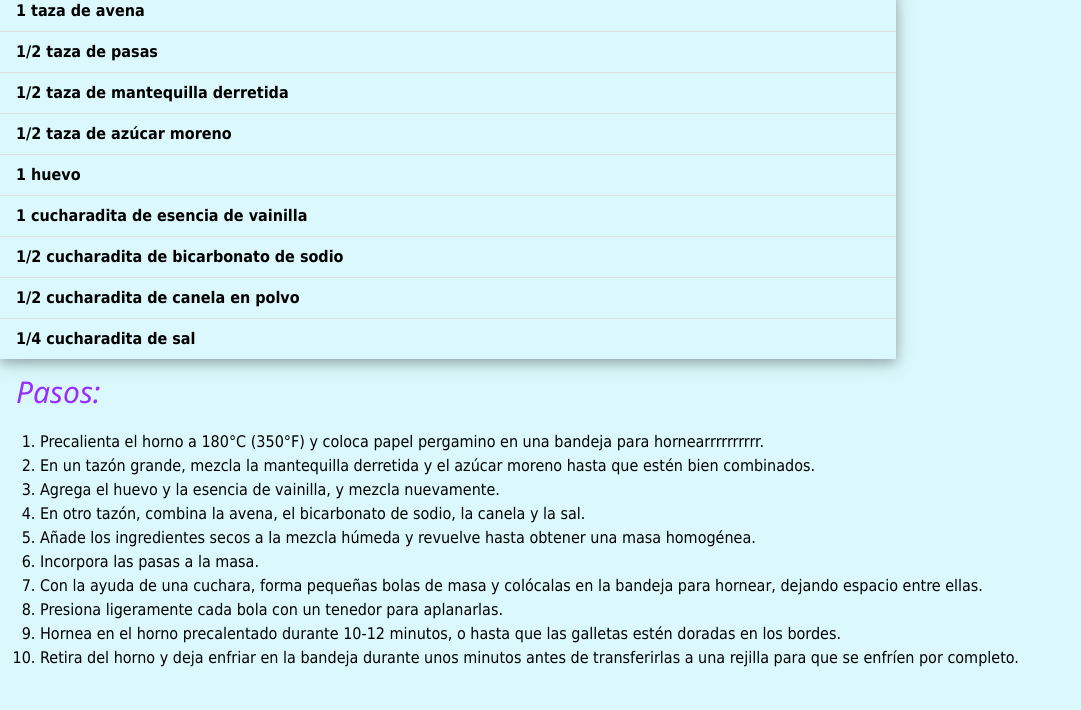
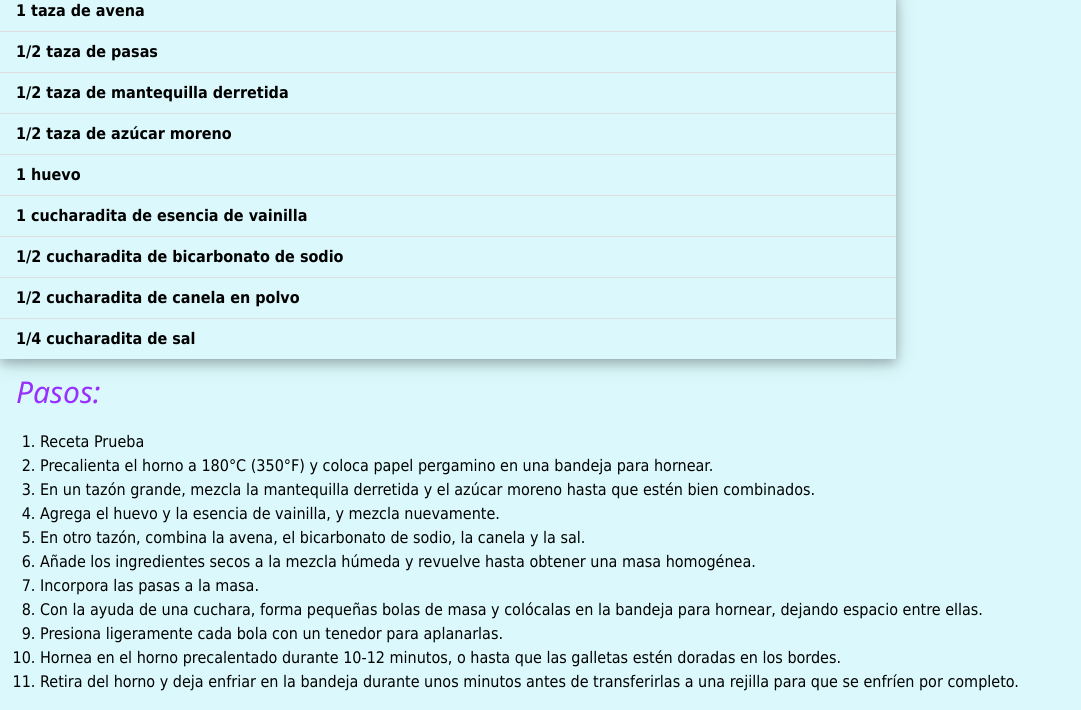
Before and after one commit to shira93/PAR, a plain HTML site: page PAR.html in a window 1280 px wide. Shown: the part 500-1210 px from the top of the page, without its empty margins (0-1081 px from the left). Before the commit the page ends 1186 px from the top, so only its background shows below. Drawn offline with nearby package versions, Linux system fonts and the light colour scheme.

Commit message:
Creación de Rama y Primeros Cambios

```diff
--- a/PAR.html
+++ b/PAR.html
@@ -29,7 +29,8 @@
 
       <h2 class="w3-container formatoLetra">Pasos:</h2>
       <ol class="pasos">
-        <li>Precalienta el horno a 180°C (350°F) y coloca papel pergamino en una bandeja para hornearrrrrrrrrr.</li>
+        <li>Receta Prueba</li>
+        <li>Precalienta el horno a 180°C (350°F) y coloca papel pergamino en una bandeja para hornear.</li>
         <li>En un tazón grande, mezcla la mantequilla derretida y el azúcar moreno hasta que estén bien combinados.</li>
         <li>Agrega el huevo y la esencia de vainilla, y mezcla nuevamente.</li>
         <li>En otro tazón, combina la avena, el bicarbonato de sodio, la canela y la sal.</li>
```
